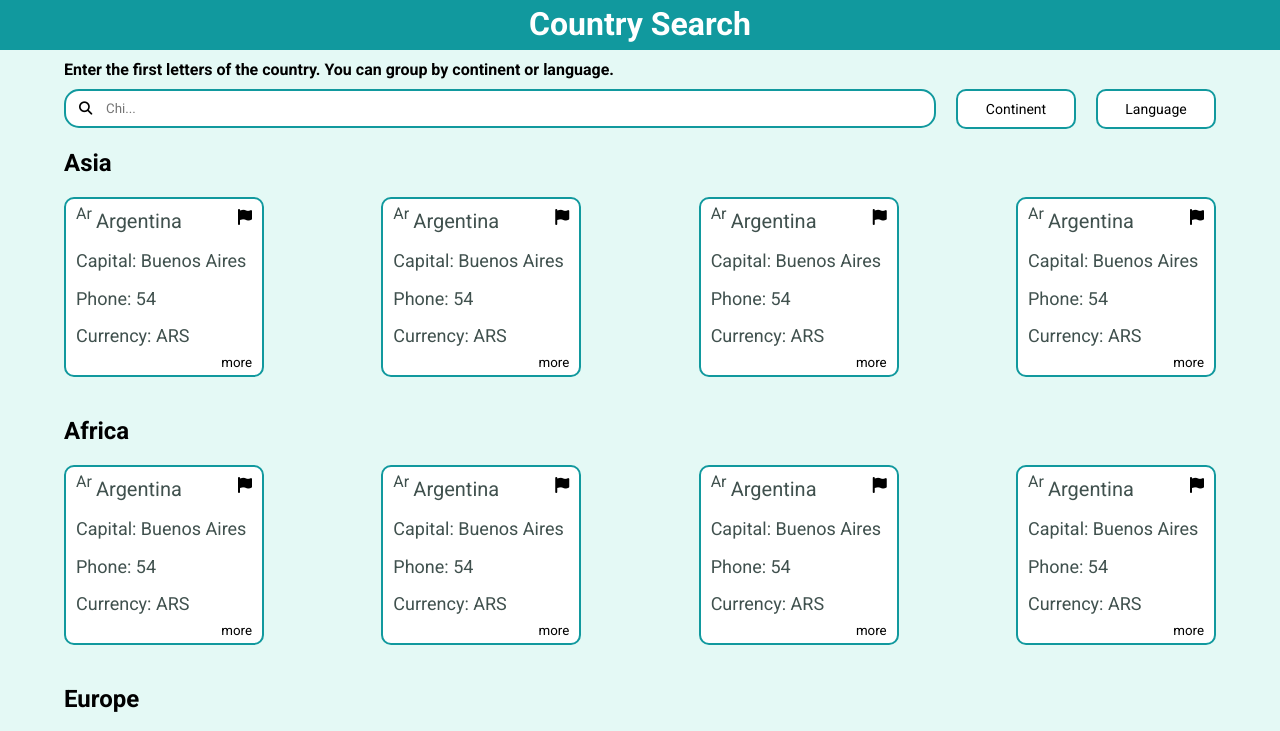
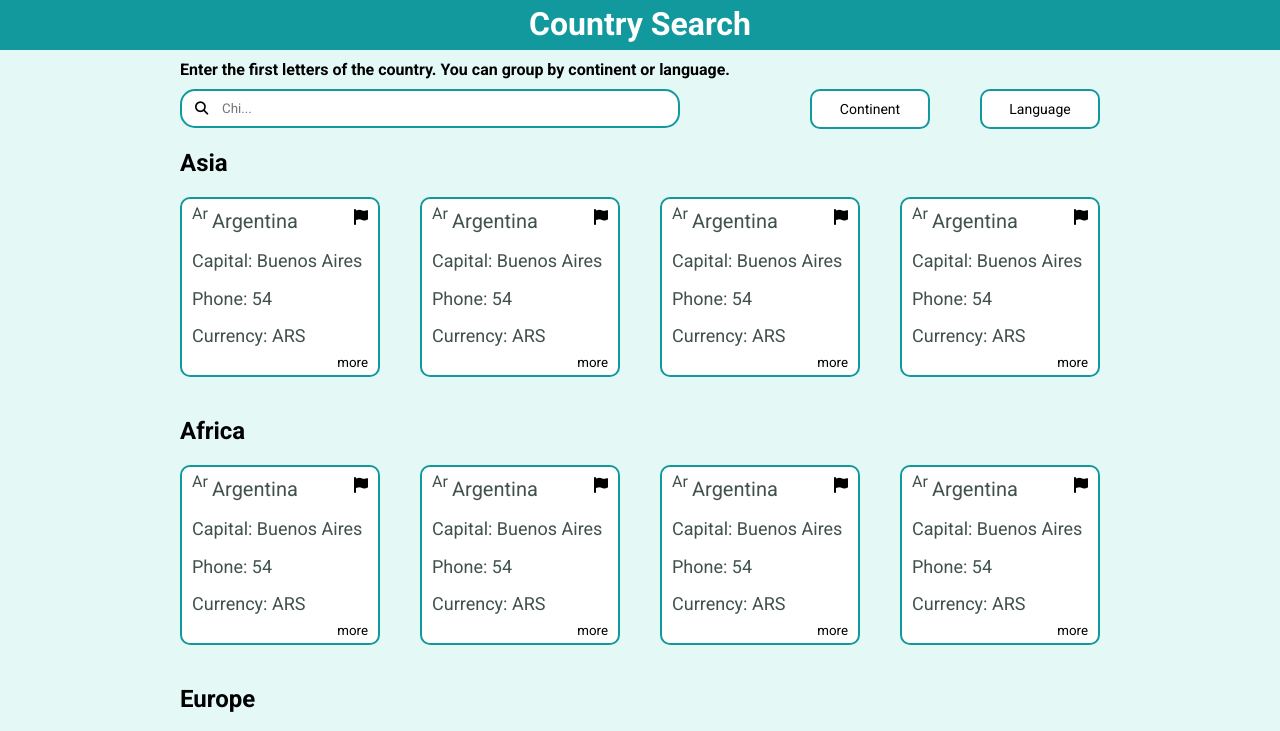
Before and after one commit to RodriGBorges/kimcheChallenge, a React (Create React App) app: page / in a window 1280 px wide. Shown: the top 731 px of the page. Built offline with nearby package versions, Linux system fonts and the light colour scheme; no server answers.

Commit message:
Vista desktop terminada

```diff
--- a/src/styles/components/_home.scss
+++ b/src/styles/components/_home.scss
@@ -105,3 +105,30 @@ body {
     }
 
 }
+
+//Vista Dekstop
+
+@media (min-width: 768px) {
+
+    .home h4 {
+        max-width: 920px;
+    }
+
+    .home div.searchContainer {
+        max-width: 920px;
+    }
+
+    .home div.searchContainer form {
+        max-width: 500px;
+    }
+
+    .home div.searchContainer div {
+        button:first-child {
+            margin-right: 30px;
+        }
+    }
+
+    .home section {
+        max-width: 920px;
+    }
+}
```
